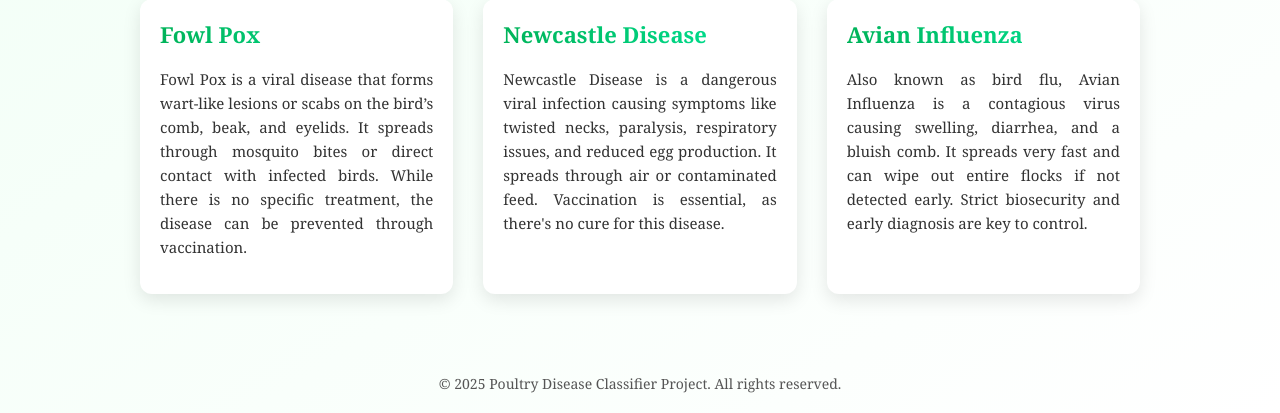
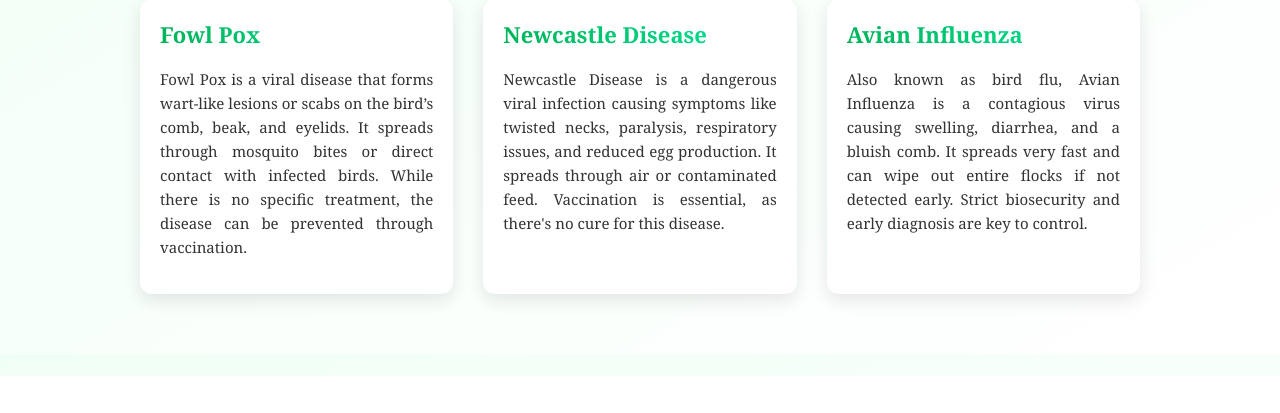
Before and after one commit to KusumaBalla123/Poultry_disease_dataset, a Python web app: template template/about.html in a window 1280 px wide. Shown: the part 424-837 px from the top of the page. After the commit the page ends 800 px from the top, so only its background shows below. Run offline with Jinja, Linux system fonts and the light colour scheme; the template is opened without the code that fills it, so the values that code supplies are empty.

Commit message:
Update about.html

```diff
--- a/template/about.html
+++ b/template/about.html
@@ -136,9 +136,5 @@
     </div>
   </div>
 
-  <footer>
-    &copy; 2025 Poultry Disease Classifier Project. All rights reserved.
-  </footer>
-
 </body>
 </html>
```
